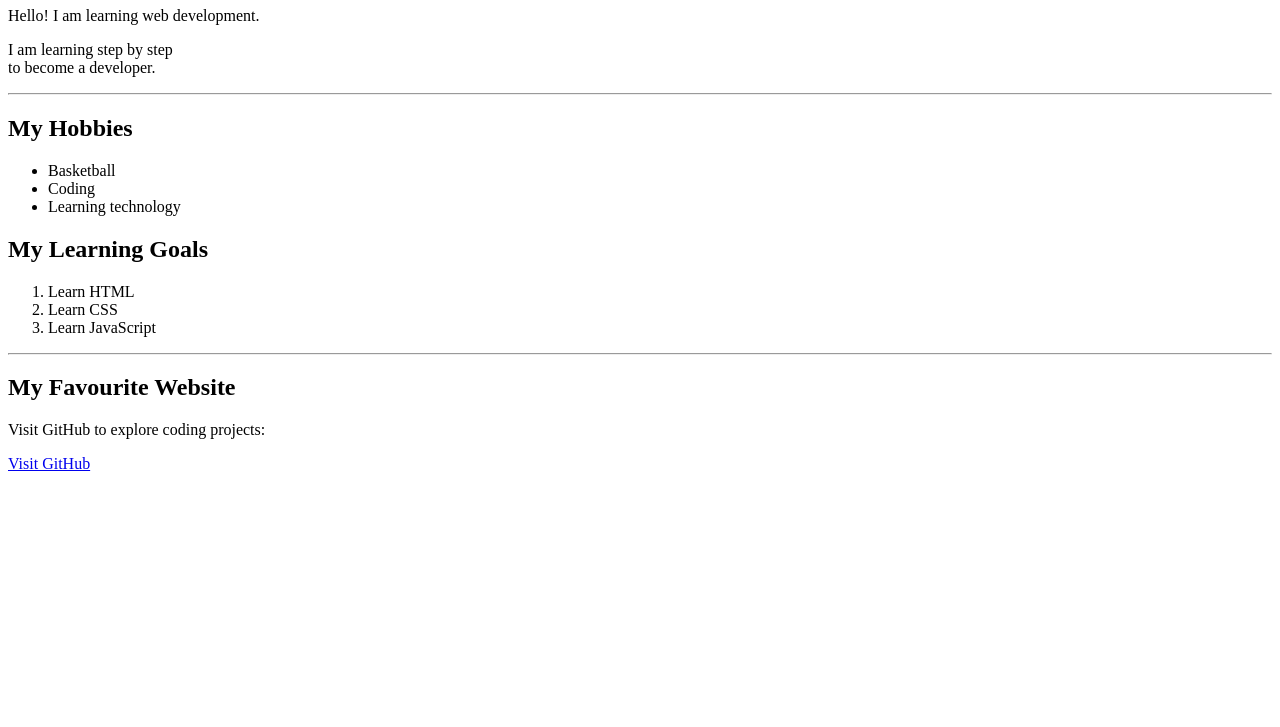
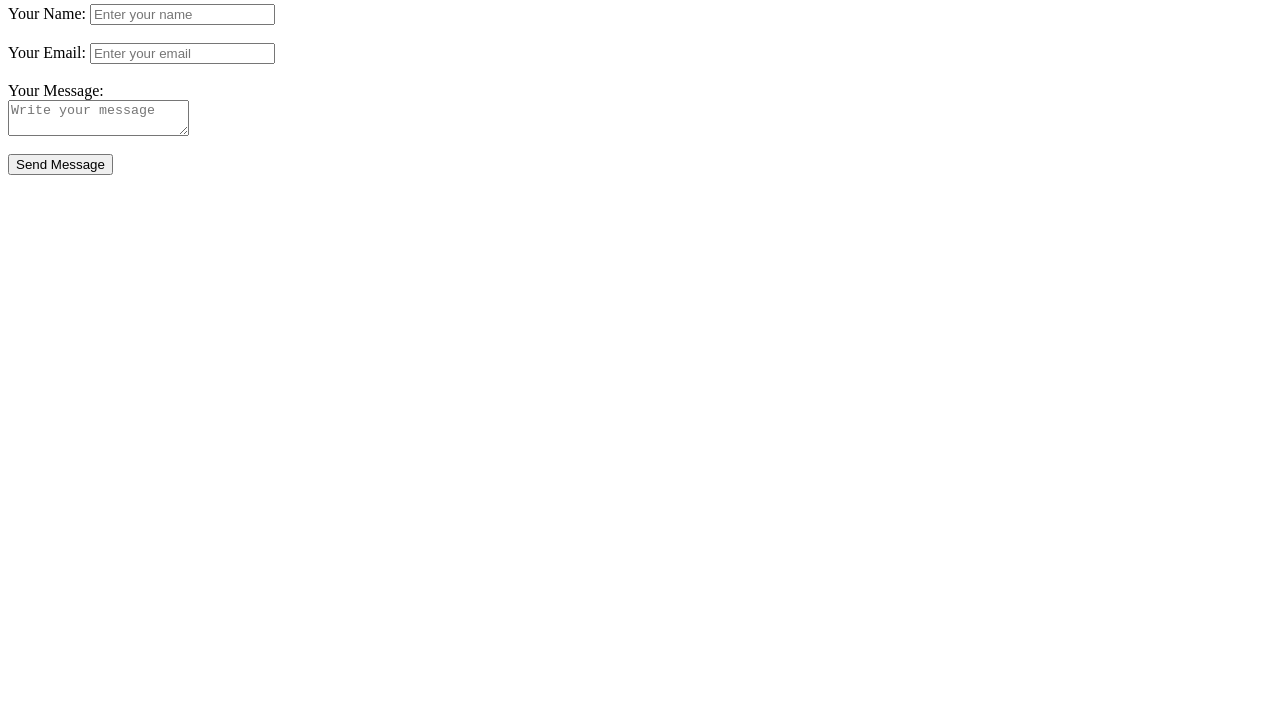
Before and after one commit to zstrahul-lgtm/my-first-repository, a plain HTML site: page index.html in a window 1280 px wide. Shown: the part 73-800 px from the top of the page. Drawn offline with Linux system fonts and the light colour scheme.

Commit message:
Add contact form to personal website
Practised HTML forms, text inputs, email inputs, textarea and submit buttons.

```diff
--- a/index.html
+++ b/index.html
@@ -1,43 +1,22 @@
+<hr>
 
-<!DOCTYPE html>
-<html>
-<head>
-    <title>My Personal Website</title>
-</head>
-<body>
+<h2>Contact Me</h2>
 
-    <h1>Welcome to My Website</h1>
+<form>
 
-    <p>Hello! I am learning web development.</p>
+    <label>Your Name:</label>
+    <input type="text" placeholder="Enter your name">
+    <br><br>
 
-    <p>I am learning step by step<br>
-    to become a developer.</p>
+    <label>Your Email:</label>
+    <input type="email" placeholder="Enter your email">
+    <br><br>
 
-    <hr>
+    <label>Your Message:</label>
+    <br>
+    <textarea placeholder="Write your message"></textarea>
+    <br><br>
 
-    <h2>My Hobbies</h2>
+    <button type="submit">Send Message</button>
 
-    <ul>
-        <li>Basketball</li>
-        <li>Coding</li>
-        <li>Learning technology</li>
-    </ul>
-
-    <h2>My Learning Goals</h2>
-
-    <ol>
-        <li>Learn HTML</li>
-        <li>Learn CSS</li>
-        <li>Learn JavaScript</li>
-    </ol>
-
-    <hr>
-
-    <h2>My Favourite Website</h2>
-
-    <p>Visit GitHub to explore coding projects:</p>
-
-    <a href="https://github.com">Visit GitHub</a>
-
-</body>
-</html>
+</form>
```
